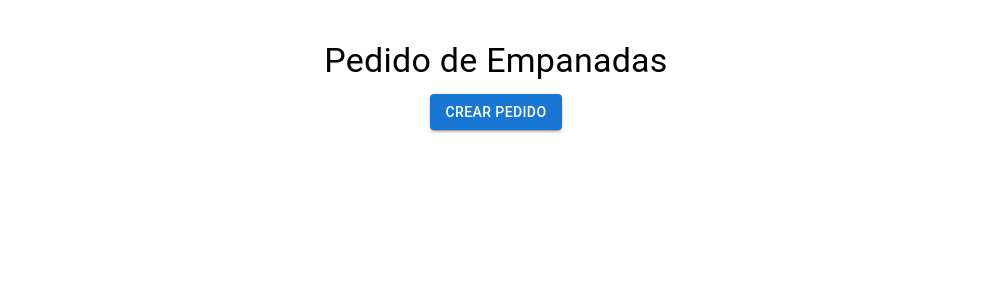
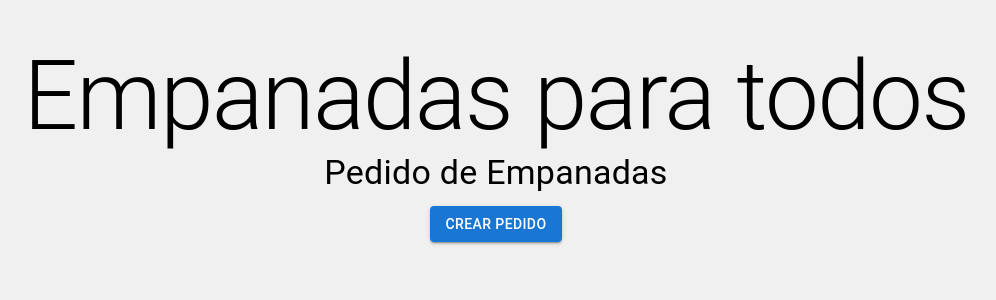
Before and after one commit to Mateo-Sanchez14/empanadas, a React (Create React App) app in the folder client/: page / in a window 1280 px wide. Shown: the top 300 px of the page, without its empty margins (144-1140 px from the left). Built offline with nearby package versions, Linux system fonts and the light colour scheme.

Commit message:
add branding

```diff
--- a/client/src/App.css
+++ b/client/src/App.css
@@ -1,6 +1,11 @@
+
+
 .App {
   text-align: center;
-  margin-top: 40px;
+  padding-top: 40px;
+  min-height: 100vh;
+  min-width: 100vw;
+  background-color: #f0f0f0;
 }
 
 .App-logo {
--- a/client/src/App.js
+++ b/client/src/App.js
@@ -1,10 +1,13 @@
-import logo from './logo.svg';
+import { Typography } from '@mui/material';
 import './App.css';
 import OrderEmpanadas from './OrderEmpanadas';
 
 function App() {
   return (
     <div className="App">
+      <Typography variant="h1" component="h2">
+ Empanadas para todos
+</Typography>
       <OrderEmpanadas />
     </div>
   );
```
Also changed, not shown: client/src/bg.jpg (added).
